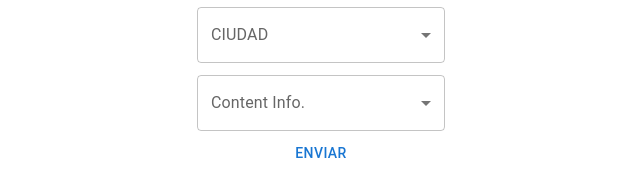
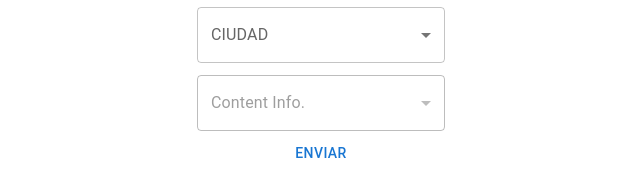
Before and after one commit to LexferRam/react-hook-form, a React (Create React App) app: page / in a window 1280 px wide. Shown: the part 550-731 px from the top of the page, without its empty margins (319-959 px from the left). Built offline with nearby package versions, Linux system fonts and the light colour scheme.

Commit message:
clean warnings

```diff
--- a/src/FormYup.js
+++ b/src/FormYup.js
@@ -1,5 +1,5 @@
 import './App.css';
-import {useState } from 'react'
+import { useState } from 'react'
 import { useForm } from 'react-hook-form'
 import TextField from '@mui/material/TextField';
 import InputLabel from '@mui/material/InputLabel';
@@ -91,7 +91,7 @@ function FormYup() {
                             fullWidth
                             {...register('infoSelect')}
                             error={Boolean(errors.infoSelect)} helperText={errors.infoSelect?.message}
-                            disabled={contentInffo === '' ? true:false}
+                            disabled={contentInffo.toString() === '' ? true : false}
                             defaultValue=''
                         >
                             {contentInffo.map((option, i) => (
```
